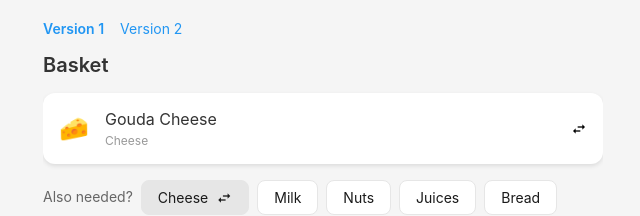
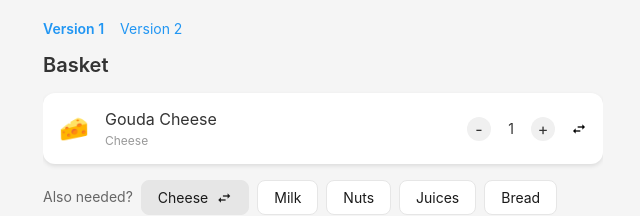
Before and after one commit to Jelmer-Crisp/mobile-ui-prototype, a React (Create React App) app: page / in a window 1280 px wide. Both pictures are taken after a click on the button "Cheese". Shown: the top 216 px of the page, without its empty margins (317-957 px from the left). Built offline with nearby package versions, Linux system fonts and the light colour scheme.

Commit message:
Added quantity selectors

```diff
--- a/src/App.js
+++ b/src/App.js
@@ -39,17 +39,19 @@ function App() {
   const [currentCategory, setCurrentCategory] = useState('');
   const [hiddenCategories, setHiddenCategories] = useState([]);
   const [version, setVersion] = useState(1);
+  const [shouldScroll, setShouldScroll] = useState(false);
 
   const containerRef = useRef(null);
 
   useEffect(() => {
-    if (containerRef.current) {
+    if (containerRef.current && shouldScroll) {
       containerRef.current.scrollTo({
         top: containerRef.current.scrollHeight,
         behavior: 'smooth'
       });
+      setShouldScroll(false);
     }
-  }, [products]);
+  }, [products, shouldScroll]);
 
   const categories = showMore
     ? [...initialCategories, ...extraCategories]
@@ -57,19 +59,19 @@ function App() {
 
   const handleCategoryClick = (category) => {
     if (version === 1) {
-      // Version 1: Original behavior - keep button and show reload icon
       if (!selectedCategories.includes(category)) {
         setSelectedCategories([...selectedCategories, category]);
         setProducts(addProduct(products, categoryProducts[category][0], category));
+        setShouldScroll(true);
       } else {
         setCurrentCategory(category);
         setPanelOpen(true);
       }
     } else {
-      // Version 2: Hide button behavior
       setSelectedCategories([...selectedCategories, category]);
       setProducts(addProduct(products, categoryProducts[category][0], category));
       setHiddenCategories([...hiddenCategories, category]);
+      setShouldScroll(true);
 
       if ([...hiddenCategories, category].length === 3 && !showMore) {
         setShowMore(true);
@@ -81,20 +83,17 @@ function App() {
     const selected = isProductSelected(products, productName, currentCategory);
 
     if (selected) {
-      // Remove product
       const newProducts = products.filter(p => !(p.name === productName && p.category === currentCategory));
       setProducts(newProducts);
 
-      // If this was the last product in the category, remove the category
       const remainingInCategory = newProducts.filter(p => p.category === currentCategory).length;
       if (remainingInCategory === 0) {
         setSelectedCategories(selectedCategories.filter(c => c !== currentCategory));
       }
     } else {
-      // Add product
       setProducts(addProduct(products, productName, currentCategory));
+      setShouldScroll(true);
 
-      // Make sure category is selected
       if (!selectedCategories.includes(currentCategory)) {
         setSelectedCategories([...selectedCategories, currentCategory]);
       }
@@ -107,13 +106,35 @@ function App() {
     setPanelOpen(true);
   };
 
+  const handleQuantityChange = (index, change) => {
+    const newProducts = [...products];
+    const currentQuantity = newProducts[index].quantity || 1;
+    const newQuantity = currentQuantity + change;
+
+    if (newQuantity <= 0) {
+      // Remove product if quantity reaches 0
+      const removedProduct = newProducts[index];
+      newProducts.splice(index, 1);
+      setProducts(newProducts);
+
+      // Check if this was the last product in the category
+      const remainingInCategory = newProducts.filter(p => p.category === removedProduct.category).length;
+      if (remainingInCategory === 0) {
+        setSelectedCategories(selectedCategories.filter(c => c !== removedProduct.category));
+      }
+    } else {
+      // Update quantity
+      newProducts[index] = { ...newProducts[index], quantity: newQuantity };
+      setProducts(newProducts);
+    }
+  };
+
   const handleClose = () => {
     setPanelOpen(false);
   };
 
   const handleVersionChange = (newVersion) => {
     setVersion(newVersion);
-    // Reset states when switching versions
     setSelectedCategories([]);
     setProducts([]);
     setHiddenCategories([]);
@@ -141,6 +162,7 @@ function App() {
         <ProductTileList
           products={products}
           onTileClick={handleTileClick}
+          onQuantityChange={handleQuantityChange}
         />
         <CategoryButtons
           categories={version === 1 ? categories : categories.filter(category => !hiddenCategories.includes(category))}
--- a/src/components/ProductTileList.js
+++ b/src/components/ProductTileList.js
@@ -1,10 +1,26 @@
 import React from 'react';
 import { TransitionGroup, CSSTransition } from 'react-transition-group';
-import { ProductTile, ProductContent, ProductEmoji, ProductInfo, ProductName, CategoryLabel, ProductList } from './styled';
+import {
+  ProductTile,
+  ProductContent,
+  ProductEmoji,
+  ProductInfo,
+  ProductName,
+  CategoryLabel,
+  ProductList,
+  QuantityControls,
+  QuantityButton,
+  QuantityDisplay
+} from './styled';
 import { ReloadIcon } from './styled';
 import { productEmojis } from '../data/groceryData';
 
-const ProductTileList = ({ products, onTileClick }) => {
+const ProductTileList = ({ products, onTileClick, onQuantityChange }) => {
+  const handleQuantityClick = (e, index, change) => {
+    e.stopPropagation(); // Prevent tile click when clicking quantity buttons
+    onQuantityChange(index, change);
+  };
+
   return (
     <ProductList>
       <TransitionGroup>
@@ -25,6 +41,21 @@ const ProductTileList = ({ products, onTileClick }) => {
                   <CategoryLabel>{product.category}</CategoryLabel>
                 </ProductInfo>
               </ProductContent>
+              <QuantityControls>
+                <QuantityButton
+                  onClick={(e) => handleQuantityClick(e, index, -1)}
+                >
+                  -
+                </QuantityButton>
+                <QuantityDisplay>
+                  {product.quantity || 1}
+                </QuantityDisplay>
+                <QuantityButton
+                  onClick={(e) => handleQuantityClick(e, index, 1)}
+                >
+                  +
+                </QuantityButton>
+              </QuantityControls>
               <ReloadIcon className="material-icons">
                 swap_horiz
               </ReloadIcon>
--- a/src/components/styled/ProductComponents.js
+++ b/src/components/styled/ProductComponents.js
@@ -89,3 +89,35 @@ export const CategoryLabel = styled.div`
 export const ProductList = styled.div`
   margin-bottom: 16px;
 `;
+
+export const QuantityControls = styled.div`
+  display: flex;
+  align-items: center;
+  gap: 8px;
+  margin-right: 16px;
+`;
+
+export const QuantityButton = styled.button`
+  width: 24px;
+  height: 24px;
+  border-radius: 12px;
+  border: none;
+  background: #f0f0f0;
+  color: #333;
+  font-size: 16px;
+  display: flex;
+  align-items: center;
+  justify-content: center;
+  cursor: pointer;
+
+  &:active {
+    background: #e0e0e0;
+  }
+`;
+
+export const QuantityDisplay = styled.span`
+  min-width: 24px;
+  text-align: center;
+  font-size: 14px;
+  color: #333;
+`;
--- a/src/utils/productUtils.js
+++ b/src/utils/productUtils.js
@@ -13,7 +13,7 @@ export const findLastProductIndexForCategory = (products, category) => {
 
 export const addProduct = (products, productName, category) => {
   const lastIndex = findLastProductIndexForCategory(products, category);
-  const newProduct = { name: productName, category };
+  const newProduct = { name: productName, category, quantity: 1 };
 
   if (lastIndex === -1) {
     // No products from this category yet, add to end
```
